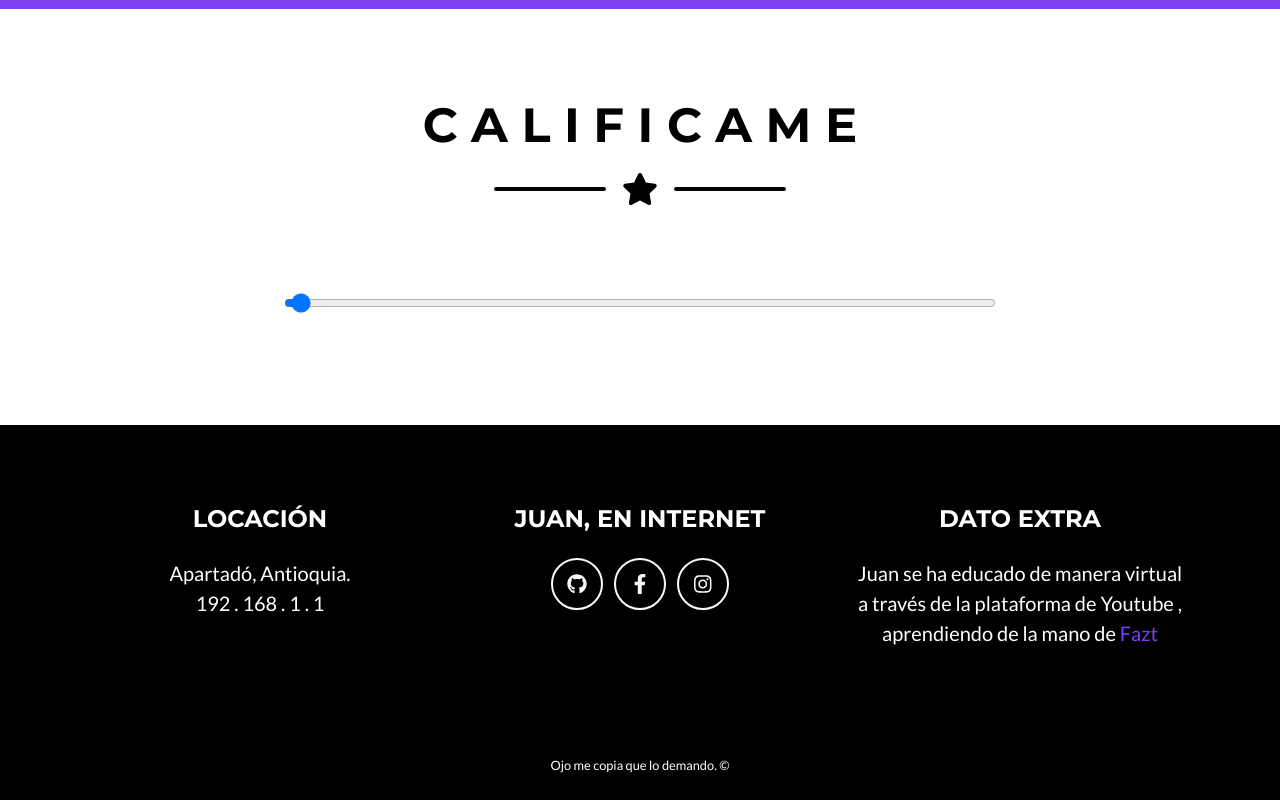
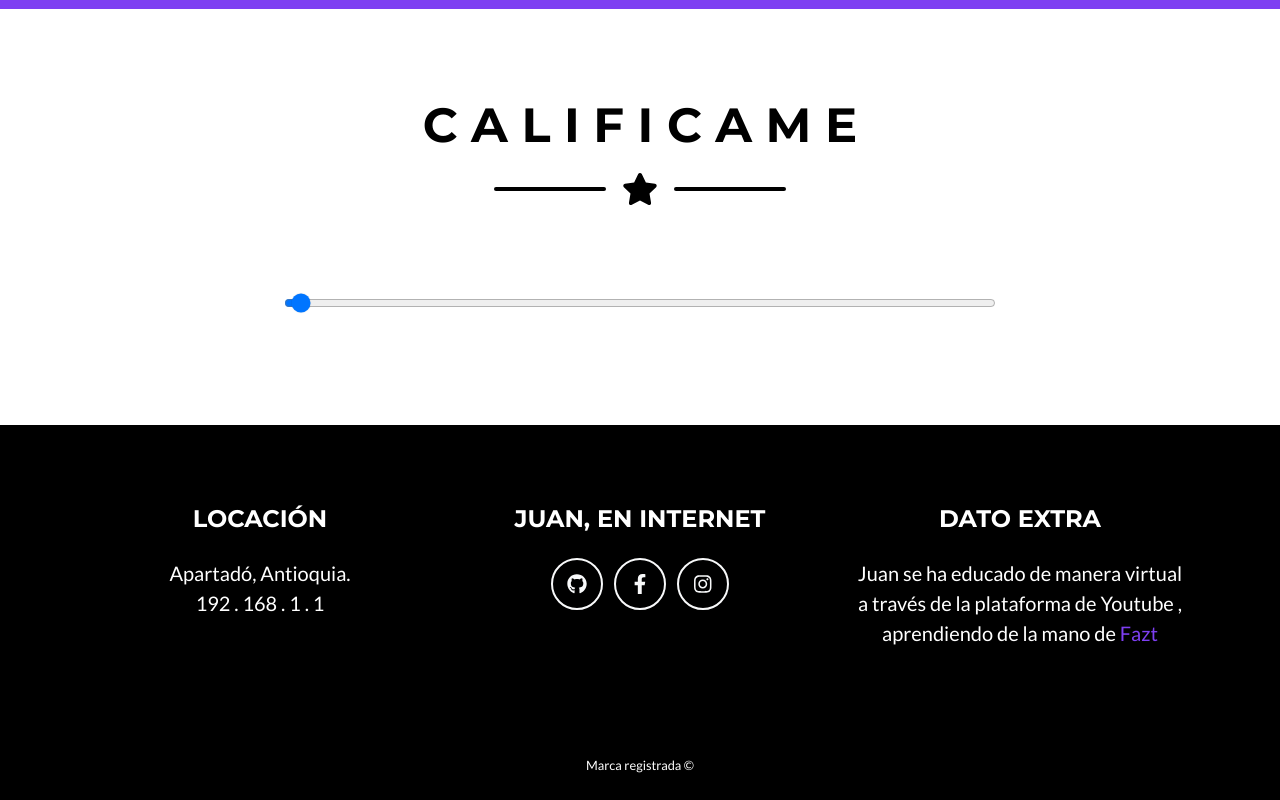
Before and after one commit to SirCodr/Uclam-Portfolio, a plain HTML site: page index.html in a window 1280 px wide. Shown: the part 2299-3099 px from the top of the page. Drawn offline with nearby package versions, Linux system fonts and the light colour scheme.

Commit message:
Refactor de mensaje inadecuado

```diff
--- a/index.html
+++ b/index.html
@@ -301,7 +301,7 @@
     </footer>
     <!-- Copyright Section-->
     <div class="copyright py-4 text-center text-white">
-      <div class="container"><small>Ojo me copia que lo demando. ©</small></div>
+      <div class="container"><small>Marca registrada ©</small></div>
     </div>
     <!-- Scroll to Top Button (Only visible on small and extra-small screen sizes)-->
     <div class="scroll-to-top d-lg-none position-fixed">
```
